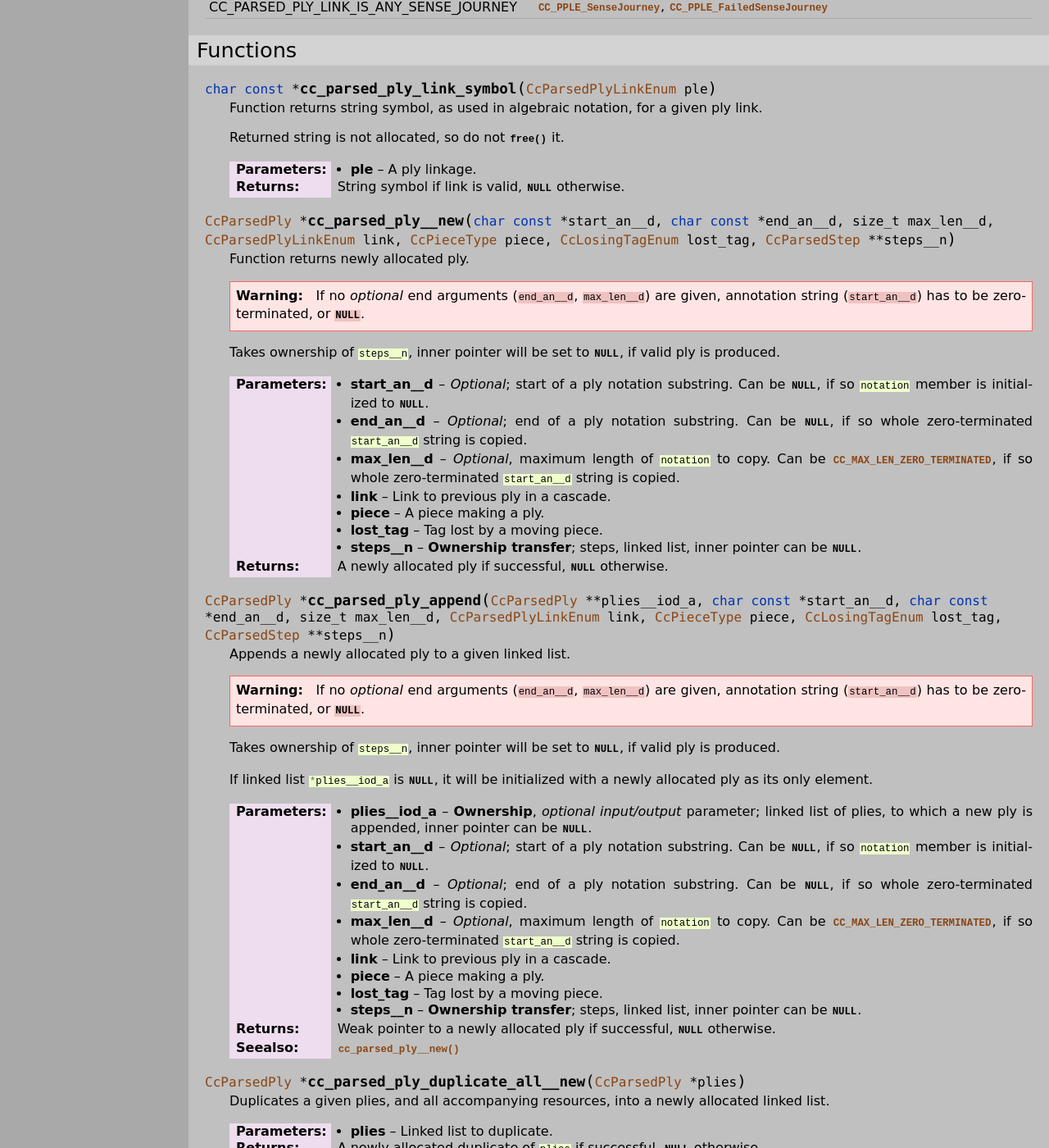
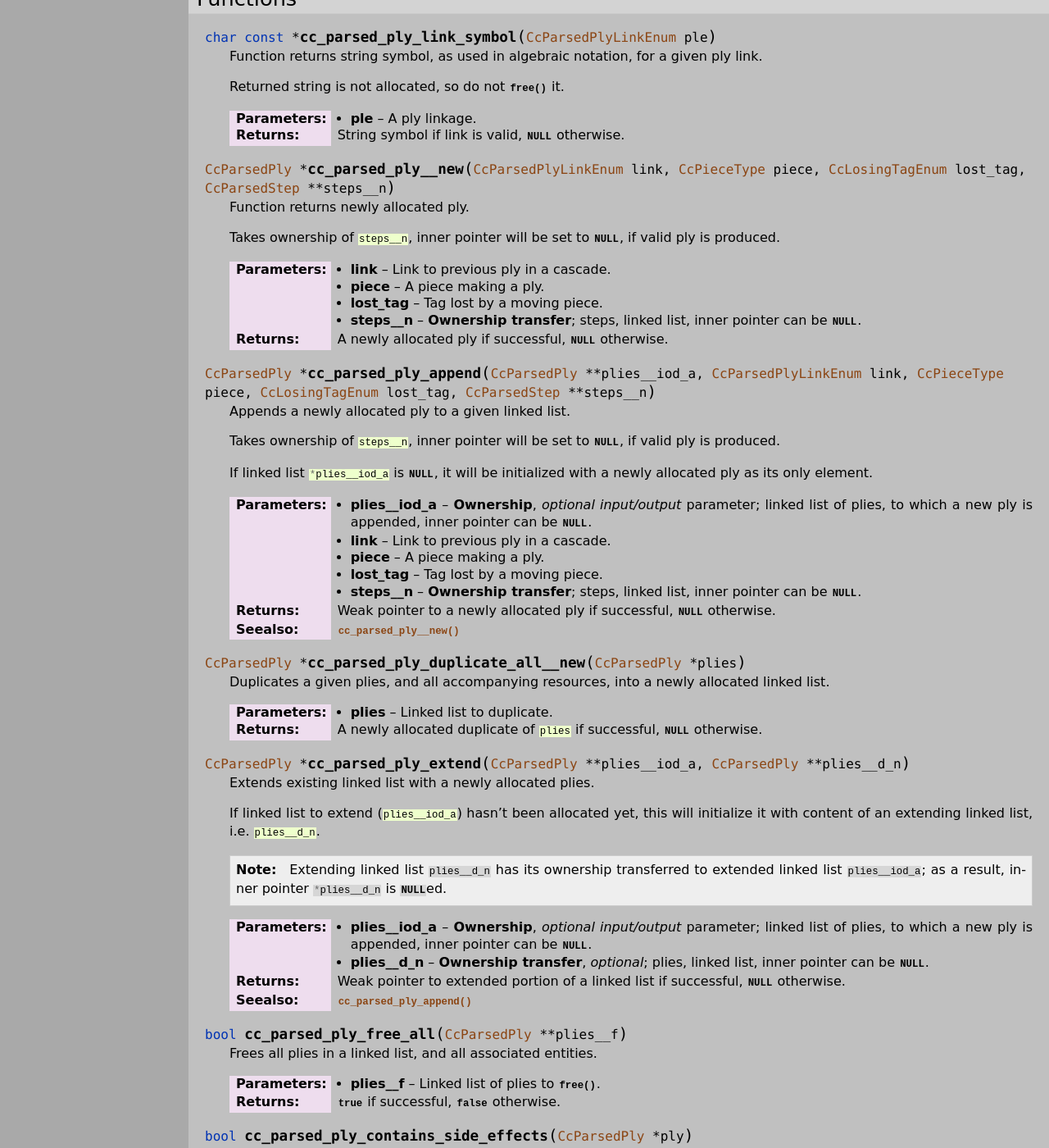
Before and after one commit to mmlacak/crochess, a Sphinx documentation site: the page built from docs/source/libcc/ccparsedply.rst, in a window 1280 px wide and 1400 px high, scrolled down 3131 px. Shown: the whole window at 82% size. Built offline with Sphinx 7.4.7, drawn with Linux system fonts in a browser that asks for light colours; some of the changed text lies outside the part shown.

Commit message:
Fixed docs for parsed ply struct, functions.

```diff
--- a/docs/source/libcc/ccparsedply.rst
+++ b/docs/source/libcc/ccparsedply.rst
@@ -111,11 +111,6 @@ Data
           - steps taken by uplifted piece
         * - :c:enumerator:`CC_PPLE_FailedSenseJourney`
           - steps are empty (:c:data:`NULL`)
-
-    .. c:member:: char * notation
-
-        Copy of move notation, originating this ply.
-
 
     .. c:member:: CcParsedPlyLinkEnum link
 
@@ -250,35 +245,22 @@ Functions
     :param ple: A ply linkage.
     :returns: String symbol if link is valid, :c:data:`NULL` otherwise.
 
-.. c:function:: CcParsedPly * cc_parsed_ply__new( char const * start_an__d, char const * end_an__d, size_t max_len__d, CcParsedPlyLinkEnum link, CcPieceType piece, CcLosingTagEnum lost_tag, CcParsedStep ** steps__n )
+.. c:function:: CcParsedPly * cc_parsed_ply__new( CcParsedPlyLinkEnum link, CcPieceType piece, CcLosingTagEnum lost_tag, CcParsedStep ** steps__n )
 
     Function returns newly allocated ply.
-
-    .. warning::
-
-        If no *optional* end arguments (:c:`end_an__d`, :c:`max_len__d`) are given,
-        annotation string (:c:`start_an__d`) has to be zero-terminated, or :c:data:`NULL`.
 
     Takes ownership of :c:`steps__n`, inner pointer will be set to :c:data:`NULL`,
     if valid ply is produced.
 
-    :param start_an__d: *Optional*; start of a ply notation substring. Can be :c:data:`NULL`, if so :c:`notation` member is initialized to :c:data:`NULL`.
-    :param end_an__d: *Optional*; end of a ply notation substring. Can be :c:data:`NULL`, if so whole zero-terminated :c:`start_an__d` string is copied.
-    :param max_len__d: *Optional*, maximum length of :c:`notation` to copy. Can be :c:macro:`CC_MAX_LEN_ZERO_TERMINATED`, if so whole zero-terminated :c:`start_an__d` string is copied.
     :param link: Link to previous ply in a cascade.
     :param piece: A piece making a ply.
     :param lost_tag: Tag lost by a moving piece.
     :param steps__n: **Ownership transfer**; steps, linked list, inner pointer can be :c:data:`NULL`.
     :returns: A newly allocated ply if successful, :c:data:`NULL` otherwise.
 
-.. c:function:: CcParsedPly * cc_parsed_ply_append( CcParsedPly ** plies__iod_a, char const * start_an__d, char const * end_an__d, size_t max_len__d, CcParsedPlyLinkEnum link, CcPieceType piece, CcLosingTagEnum lost_tag, CcParsedStep ** steps__n )
+.. c:function:: CcParsedPly * cc_parsed_ply_append( CcParsedPly ** plies__iod_a, CcParsedPlyLinkEnum link, CcPieceType piece, CcLosingTagEnum lost_tag, CcParsedStep ** steps__n )
 
     Appends a newly allocated ply to a given linked list.
-
-    .. warning::
-
-        If no *optional* end arguments (:c:`end_an__d`, :c:`max_len__d`) are given,
-        annotation string (:c:`start_an__d`) has to be zero-terminated, or :c:data:`NULL`.
 
     Takes ownership of :c:`steps__n`, inner pointer will be set to :c:data:`NULL`,
     if valid ply is produced.
@@ -286,16 +268,16 @@ Functions
     If linked list :c:`*plies__iod_a` is :c:data:`NULL`, it will be initialized
     with a newly allocated ply as its only element.
 
-    :param plies__iod_a: **Ownership**, *optional* *input/output* parameter; linked list of plies,
-                         to which a new ply is appended, inner pointer can be :c:data:`NULL`.
-    :param start_an__d: *Optional*; start of a ply notation substring. Can be :c:data:`NULL`, if so :c:`notation` member is initialized to :c:data:`NULL`.
-    :param end_an__d: *Optional*; end of a ply notation substring. Can be :c:data:`NULL`, if so whole zero-terminated :c:`start_an__d` string is copied.
-    :param max_len__d: *Optional*, maximum length of :c:`notation` to copy. Can be :c:macro:`CC_MAX_LEN_ZERO_TERMINATED`, if so whole zero-terminated :c:`start_an__d` string is copied.
+    :param plies__iod_a: **Ownership**, *optional* *input/output* parameter;
+        linked list of plies, to which a new ply is appended, inner pointer
+        can be :c:data:`NULL`.
     :param link: Link to previous ply in a cascade.
     :param piece: A piece making a ply.
     :param lost_tag: Tag lost by a moving piece.
-    :param steps__n: **Ownership transfer**; steps, linked list, inner pointer can be :c:data:`NULL`.
-    :returns: Weak pointer to a newly allocated ply if successful, :c:data:`NULL` otherwise.
+    :param steps__n: **Ownership transfer**; steps, linked list, inner pointer
+        can be :c:data:`NULL`.
+    :returns: Weak pointer to a newly allocated ply if successful, :c:data:`NULL`
+        otherwise.
     :seealso: :c:func:`cc_parsed_ply__new()`
 
 .. c:function:: CcParsedPly * cc_parsed_ply_duplicate_all__new( CcParsedPly * plies )
```
Also changed, not shown: 1 other file.
